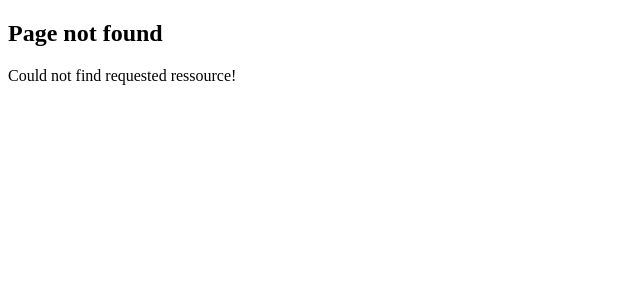
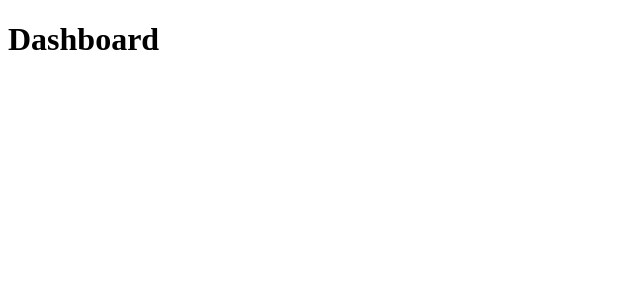
Before and after one commit to sdley/next.js-full-course, a Next.js app: page /dashboard in a window 1280 px wide. Before the commit this address had no page. Shown: the top 300 px of the page, without its empty margins (0-640 px from the left). Built offline with nearby package versions, Linux system fonts and the light colour scheme.

Commit message:
File colocation & routing file access

```diff
--- /dev/null
+++ b/src/app/dashboard/line-chart.tsx
@@ -0,0 +1,3 @@
+export default function LineChart() {
+    return <h1>Line Chart</h1>;
+}
--- /dev/null
+++ b/src/app/dashboard/page.tsx
@@ -0,0 +1,8 @@
+// eslint-disable-next-line @typescript-eslint/no-unused-vars
+function Barchart() {
+    return <h1>Bar chart</h1>;
+}
+
+export default function Dashboard() {
+    return <h1>Dashboard</h1>;
+}
```
